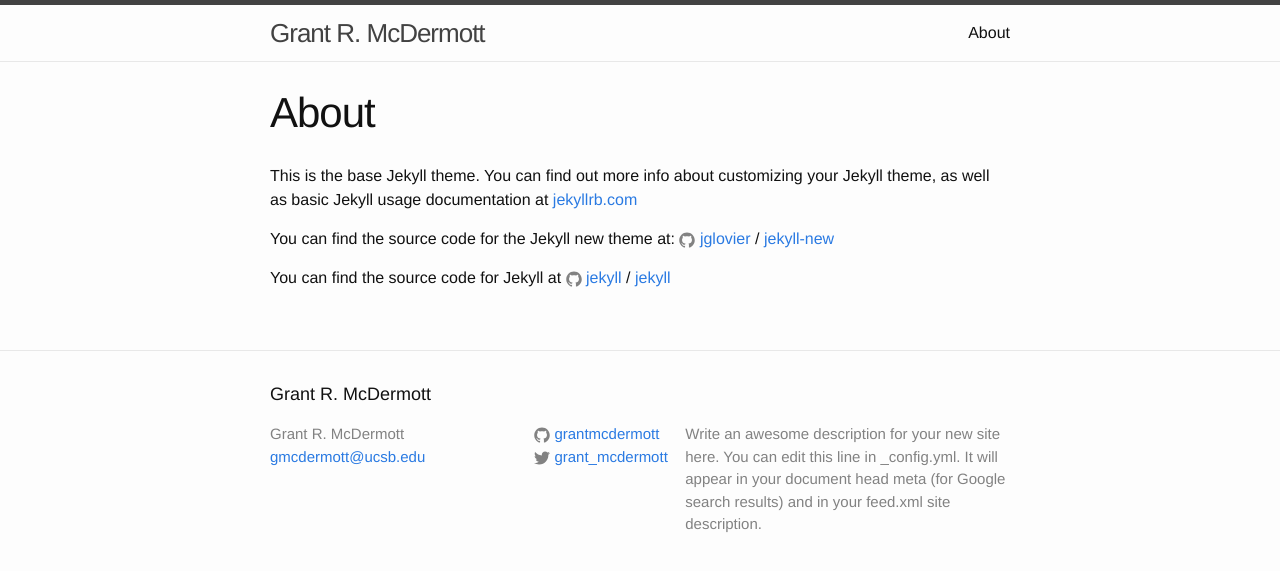
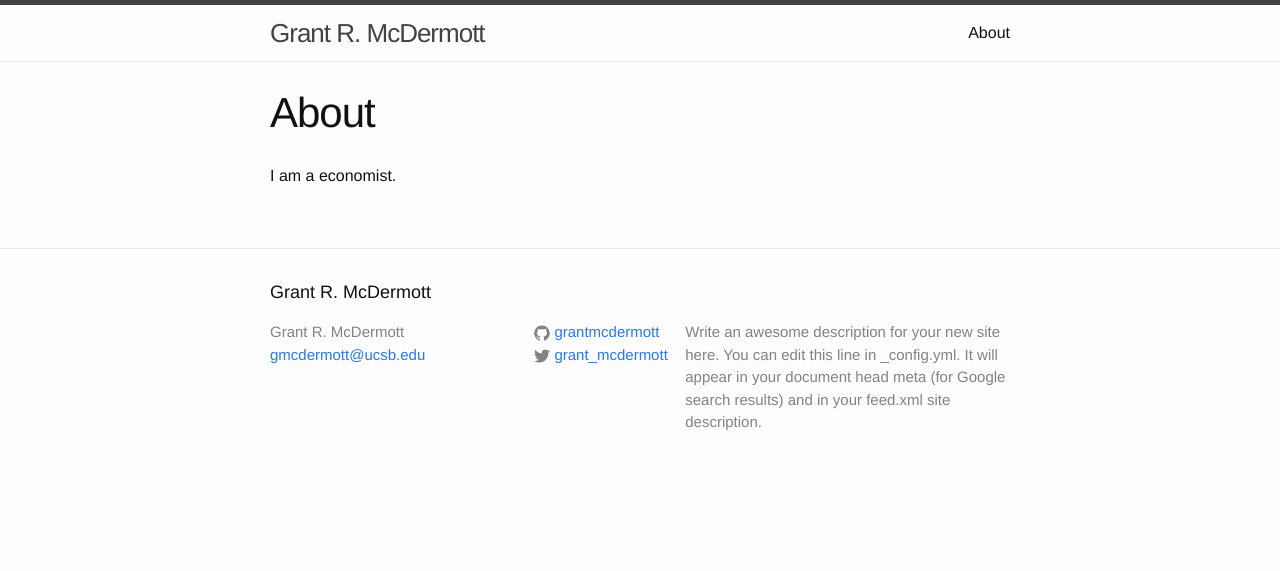
Before and after one commit to grantmcdermott/grantmcdermott.github.io, a Jekyll site: the page built from about.md, in a window 1280 px wide. Shown: the top 571 px of the page. Built offline with Jekyll 4.4.1, drawn with Linux system fonts in a browser that asks for light colours.

Commit message:
Updated about page.

```diff
--- a/about.md
+++ b/about.md
@@ -4,12 +4,4 @@
 permalink: /about/
 ---
 
-This is the base Jekyll theme. You can find out more info about customizing your Jekyll theme, as well as basic Jekyll usage documentation at [jekyllrb.com](http://jekyllrb.com/)
-
-You can find the source code for the Jekyll new theme at:
-{% include icon-github.html username="jglovier" %} /
-[jekyll-new](https://github.com/jglovier/jekyll-new)
-
-You can find the source code for Jekyll at
-{% include icon-github.html username="jekyll" %} /
-[jekyll](https://github.com/jekyll/jekyll)
+I am a economist.
```
